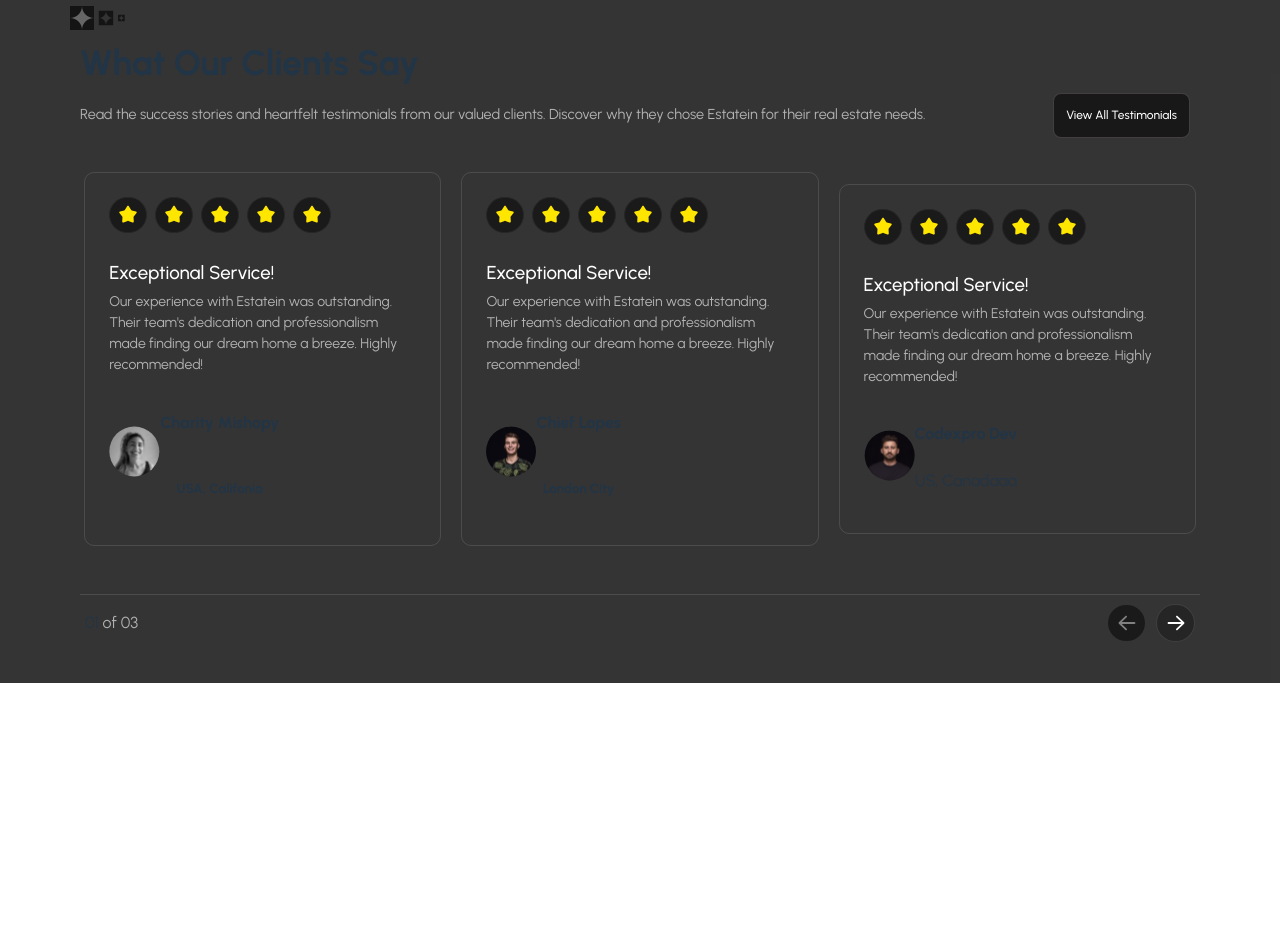
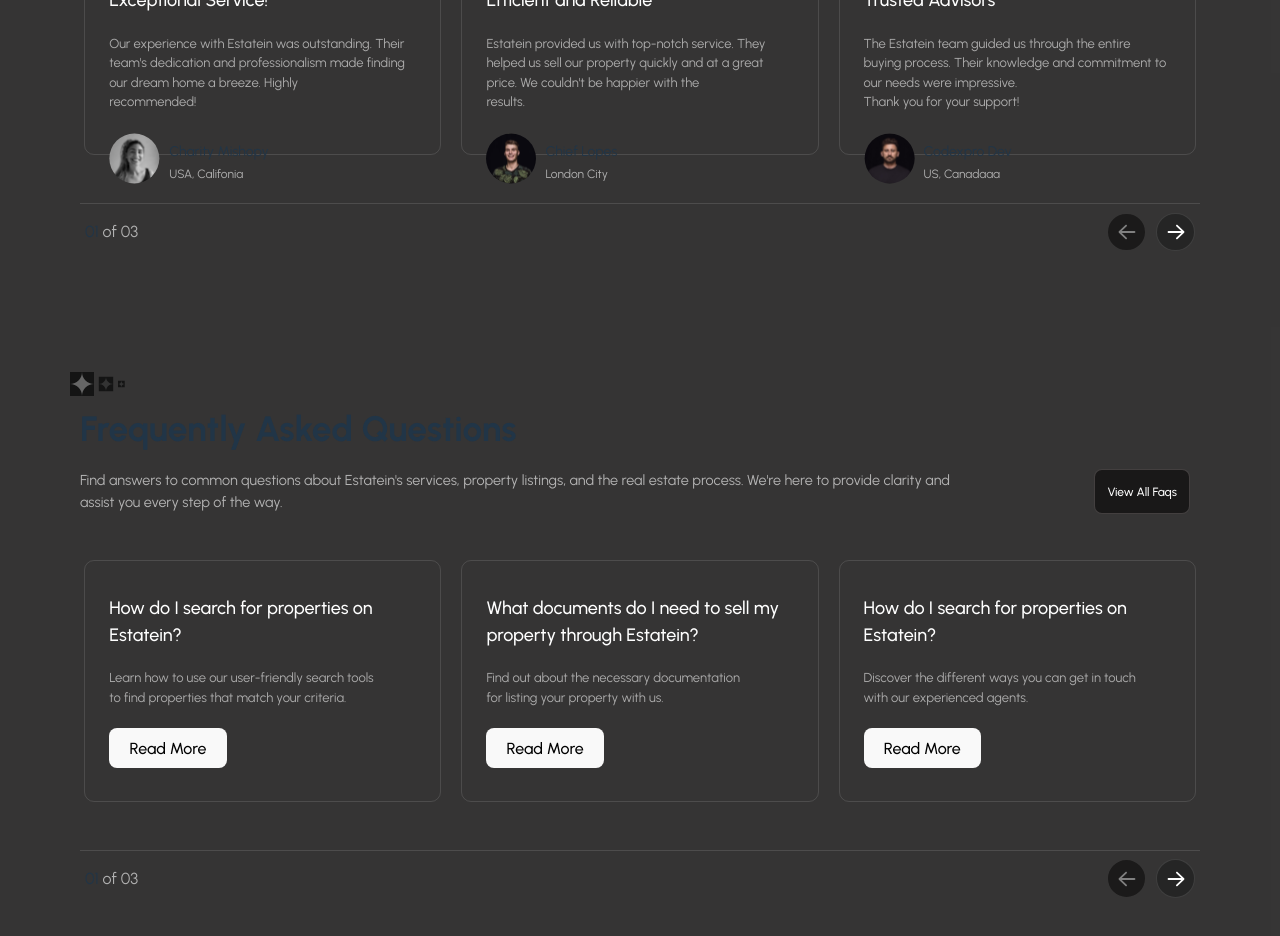
Before and after one commit to codexpro-dev/Estatein, a React (Vite) app in the folder real-es-proj/: page / in a window 1280 px wide. Shown: the part 1960-2896 px from the top of the page. Before the commit the page ends 2643 px from the top, so only its background shows below. Built offline with nearby package versions, Linux system fonts and the light colour scheme.

Commit message:
Third Commit

```diff
--- a/real-es-proj/src/App.jsx
+++ b/real-es-proj/src/App.jsx
@@ -3,6 +3,7 @@ import Header from './components/Header'
 import Hero from './components/Hero'
 import Featured from './components/Featured'
 import Clients from './components/Clients'
+import Faqs from './components/Faqs'
 
 const App = () => {
   return (
@@ -11,6 +12,7 @@ const App = () => {
       <Hero />
       <Featured />
       <Clients />
+      <Faqs />
     </div>
   )
 }
--- a/real-es-proj/src/components/Clients.jsx
+++ b/real-es-proj/src/components/Clients.jsx
@@ -37,7 +37,7 @@ const Clients = () => {
               <div className="ft-row-txt">
                 <h3>Exceptional Service!</h3>
                 <p>
-                  Our experience with Estatein was outstanding. Their team's dedication and professionalism made finding our dream home a breeze. Highly recommended!
+                  Our experience with Estatein was outstanding. Their team's dedication and professionalism made finding our dream home a breeze. Highly <br /> recommended!
                 </p>
               </div>
               <div className="ft-label">
@@ -46,7 +46,7 @@ const Clients = () => {
                 </div>
                 <div className="lb-txt">
                   <h4>Charity Mishopy</h4>
-                  <h5>USA, Califonia</h5>
+                  <p>USA, Califonia</p>
                 </div>
               </div>
             </div>
@@ -55,9 +55,9 @@ const Clients = () => {
                 <img src={ratings} alt="" />
               </div>
               <div className="ft-row-txt">
-                <h3>Exceptional Service!</h3>
+                <h3>Efficient and Reliable</h3>
                 <p>
-                  Our experience with Estatein was outstanding. Their team's dedication and professionalism made finding our dream home a breeze. Highly recommended!
+                  Estatein provided us with top-notch service. They helped us sell our property quickly and at a great price. We couldn't be happier with the <br /> results.
                 </p>
               </div>
               <div className="ft-label">
@@ -66,7 +66,7 @@ const Clients = () => {
                 </div>
                 <div className="lb-txt">
                   <h4>Chief Lopes</h4>
-                  <h5>London City </h5>
+                  <p>London City </p>
                 </div>
               </div>
             </div>
@@ -75,15 +75,15 @@ const Clients = () => {
                 <img src={ratings} alt="" />
               </div>
               <div className="ft-row-txt">
-                <h3>Exceptional Service!</h3>
+                <h3>Trusted Advisors</h3>
                 <p>
-                  Our experience with Estatein was outstanding. Their team's dedication and professionalism made finding our dream home a breeze. Highly recommended!
+                  The Estatein team guided us through the entire buying process. Their knowledge and commitment to our needs were impressive. <br /> Thank you for your support!
                 </p>
               </div>
               <div className="ft-labell">
-                {/* <div className="lb-pro"> */}
+                <div className="lb-pro">
                   <img src={proPics3} alt="" />
-                {/* </div> */}
+                </div>
                 <div className="lb-txt">
                   <h4>Codexpro Dev</h4>
                   <p>US, Canadaaa</p>
--- /dev/null
+++ b/real-es-proj/src/components/Faqs.jsx
@@ -0,0 +1,81 @@
+import React from 'react'
+import "../components/faqs.css"
+import ftCool from "../resources/ft-cool.svg"
+import arrowR from "../resources/ft-r-arrow.svg";
+import arrowL from "../resources/ft-l-arrow.svg";
+
+
+const Faqs = () => {
+  return (
+    <>
+      <div className="feature-prop">
+              <div className="featured-text">
+                <div className="feat-i"><img src={ftCool} alt="" /></div>
+                <div className="feat-txt">
+                  <h2>Frequently Asked Questions</h2>
+                  <div className="f-t">
+                    <p>
+                      Find answers to common questions about Estatein's services, property listings, and the real estate process. We're here to provide clarity and <br /> assist you every step of the way.
+                    </p>
+                    <button>View All Faqs</button>
+                  </div>
+                </div>
+              </div>
+              <div className="featured-row">
+                <div className="featured">
+                  <div className="ft-row">
+                    <div className="ft-row-txt">
+                      <h3>How do I search for properties on <br /> Estatein?</h3>
+                      <p>
+                        Learn how to use our user-friendly search tools <br /> to find properties that match your criteria.
+                      </p>
+                    </div>
+                    <div className="ft-label">
+                      <button>Read More</button>
+                    </div>
+                  </div>
+                  <div className="ft-row">
+                    <div className="ft-row-txt">
+                      <h3>What documents do I need to sell my  property through Estatein?</h3>
+                      <p>
+                        Find out about the necessary documentation <br /> for listing your property with us.
+                      </p>
+                    </div>
+                    <div className="ft-label">
+                      <button>Read More</button>
+                    </div>
+                  </div>
+                  <div className="ft-row">
+                    <div className="ft-row-txt">
+                      <h3>How do I search for properties on <br /> Estatein?</h3>
+                      <p>
+                        Discover the different ways you can get in touch <br /> with our experienced agents.
+                      </p>
+                    </div>
+                    <div className="ft-label">
+                      <button>Read More</button>
+                    </div>
+                  </div>
+                </div>
+              </div>
+              <div className="ft-slide">
+                <div className="slide-num">
+                  <p>
+                    01 <span>of 03</span>
+                  </p>
+                </div>
+                <div className="slide-arr">
+                  <div className="arrow1">
+                    <img src={arrowL} alt="" />
+                  </div>
+                  <div className="arrow2">
+                    <img src={arrowR} alt="" />
+                  </div>
+                </div>
+              </div>
+            </div>
+    </>
+  )
+}
+
+export default Faqs
--- a/real-es-proj/src/components/clients.css
+++ b/real-es-proj/src/components/clients.css
@@ -1,25 +1,49 @@
-.ft-labell{
+.ft-labell {
   display: flex;
   align-items: center;
 }
 
-.lb-txt{
+.lb-txt {
   display: flex;
   flex-direction: column;
-    align-items: center;
+  align-items: flex-start;
   justify-content: center;
   padding: 0;
   margin: 0;
+  padding-left: 9px;
 }
 
-.lb-txt h4{
- padding-bottom: 1px !important;
- padding-top: 0 !important;
+.lb-txt h4 {
+  padding-bottom: 3px !important;
+  margin: 0 !important;
+  font-weight: 400;
+  font-size: 14px;
 }
 
-.lb-txt p{
- margin-top: 1px !important;
- padding-top: 0;
+.lb-txt p {
+  margin: 0 !important;
+  padding: 0;
   background-color: #ffffff00;
   border: none;
+  font-size: 12px;
+  color: rgba(255, 255, 255, 0.614);
 }
+
+.ft-row-txt p{
+    color: white;
+    font-size: 13px;
+    /* margin-bottom: 10px; */
+}
+
+.ft-row-txt p{
+    color: white;
+    font-size: 13px;
+}
+
+.rowws-img img{
+    width: 90%;
+}
+
+.rowws-img img:hover{
+    scale: 1;
+}
--- /dev/null
+++ b/real-es-proj/src/components/faqs.css
@@ -0,0 +1,27 @@
+.ft-row-txt h3{
+    margin: 0;
+    padding-top: 10px;
+    padding-bottom: 1.2rem;
+    font-size: 18px;
+    text-align: top;
+}
+.ft-row-txt p{
+    color: rgba(255, 255, 255, 0.591);
+    padding-bottom: 0.5rem;
+}
+
+.ft-label button{
+    border: 1px solid rgba(255, 255, 255, 0.055);
+    transition: .3s ease;
+}
+
+.ft-label button:hover{
+    border: 1px solid rgba(255, 255, 255, 0.201);
+}
+
+.ft-row{
+    height: 12rem;
+    align-items: flex-start;
+    justify-content: flex-start;
+    text-align: start;
+}
```
Also changed, not shown: real-es-proj/src/components/Footer.jsx (added, +12 -0 lines), real-es-proj/src/components/footer.css (added). Lines whose indentation alone changed are shown as unchanged.
